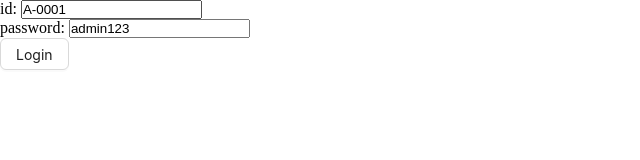
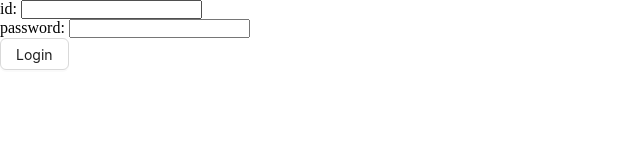
Before and after one commit to ShariarNiaj05/University-Management-Client, a React (Vite) app: page /login in a window 1280 px wide. Shown: the top 160 px of the page, without its empty margins (0-640 px from the left). Built offline with nearby package versions, Linux system fonts and the light colour scheme.

Commit message:
input field re-useble

```diff
--- a/src/components/form/WrapperForm.tsx
+++ b/src/components/form/WrapperForm.tsx
@@ -1,9 +1,13 @@
-import { FieldValues, useForm } from "react-hook-form";
+import { FieldValues, FormProvider, useForm } from "react-hook-form";
 
 const WrapperForm = ({ onSubmit, children }: FieldValues) => {
-  const { handleSubmit } = useForm();
+  const methods = useForm();
 
-  return <form onClick={handleSubmit(onSubmit)}>{children}</form>;
+  return (
+    <FormProvider {...methods}>
+      <form onClick={methods.handleSubmit(onSubmit)}>{children}</form>
+    </FormProvider>
+  );
 };
 
 export default WrapperForm;
--- /dev/null
+++ b/src/components/form/WrapperFormInput.tsx
@@ -0,0 +1,9 @@
+import { useFormContext } from "react-hook-form";
+
+const WrapperFormInput = ({ type, name }: { type: string; name: string }) => {
+  const { register } = useFormContext();
+
+  return <input type={type} id={name} {...register(`${name}`)} />;
+};
+
+export default WrapperFormInput;
--- a/src/pages/Login.tsx
+++ b/src/pages/Login.tsx
@@ -1,5 +1,5 @@
 import { Button } from "antd";
-import { FieldValues, useForm } from "react-hook-form";
+import { FieldValues, useForm, useFormContext } from "react-hook-form";
 import authAPi from "../redux/features/auth/authApi";
 import { useAppDispatch } from "../redux/hooks";
 import { setUser, TUser } from "../redux/features/auth/authSlice";
@@ -7,20 +7,23 @@ import { verifyToken } from "../utils/verifyToken";
 import { useNavigate } from "react-router-dom";
 import { toast } from "sonner";
 import WrapperForm from "../components/form/WrapperForm";
+import WrapperFormInput from "../components/form/WrapperFormInput";
 
 const Login = () => {
   const [login] = authAPi.useLoginMutation();
   const dispatch = useAppDispatch();
   const navigate = useNavigate();
 
-  const { register, handleSubmit } = useForm({
+  /*   const { register, handleSubmit } = useForm({
     defaultValues: {
       id: "A-0001",
       password: "admin123",
     },
-  });
+  }); */
+
   const onSubmit = async (data: FieldValues) => {
-    const toastId = toast.loading("Logging in");
+    console.log(data);
+    /* const toastId = toast.loading("Logging in");
     try {
       const userInfo = {
         id: data.id,
@@ -44,17 +47,19 @@ const Login = () => {
         id: toastId,
         duration: 2000,
       });
-    }
+    } */
   };
   return (
     <WrapperForm onSubmit={onSubmit}>
       <div>
         <label htmlFor="id">id: </label>
-        <input type="text" id="id" {...register("id")} />
+        {/* <input type="text" id="id" {...register("id")} /> */}
+        <WrapperFormInput type="text" name="id" />
       </div>
       <div>
         <label htmlFor="password">password: </label>
-        <input type="text" id="password" {...register("password")} />
+        {/* <input type="text" id="password" {...register("password")} /> */}
+        <WrapperFormInput type="text" name="password" />
       </div>
       <Button htmlType="submit">Login</Button>
     </WrapperForm>
```
